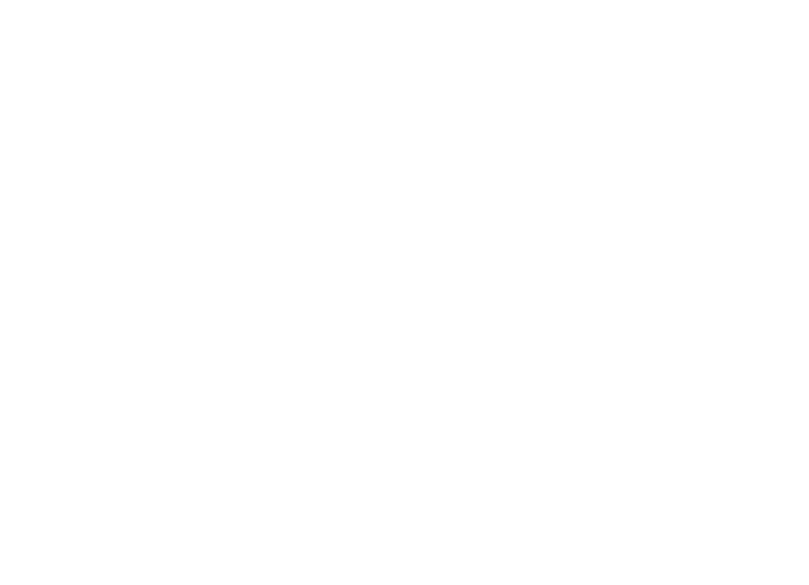
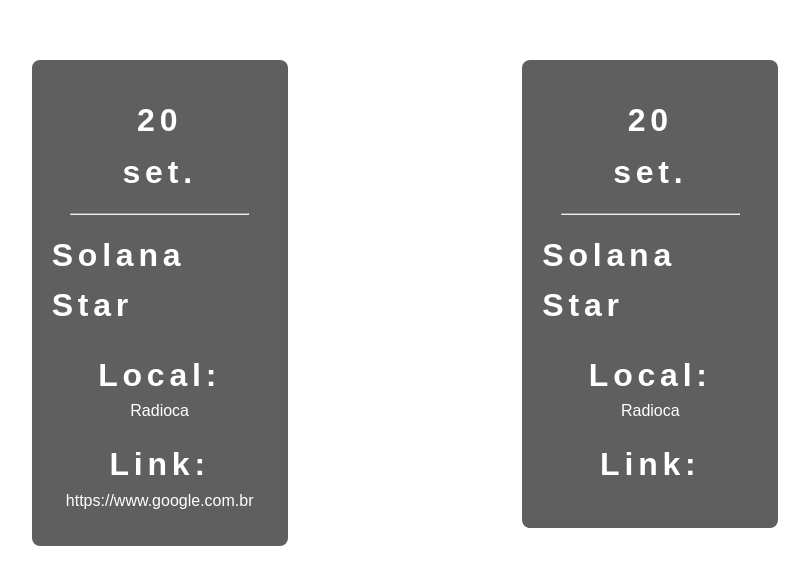
Before and after one commit to Zipudhe/angela_velloso_site, a Next.js app: page / in a window 1280 px wide. Shown: the part 1217-1802 px from the top of the page, without its empty margins (235-1044 px from the left). Before the commit the page ends 1241 px from the top, so only its background shows below. Built offline with nearby package versions, Linux system fonts and the light colour scheme.

Commit message:
feature: base component for shows

```diff
--- a/src/app/page.tsx
+++ b/src/app/page.tsx
@@ -6,6 +6,7 @@
 import { AboutSection } from '../components/AboutSection/AboutSection'
 import { MediaSection } from '../components/MediaSection/MediaSection'
 import { ReleaseSection } from "@/components/ReleaseSection/ReleaseSection";
+import { Shows } from "@/components/Shows/Shows";
 
 export default function Home() {
   return (
@@ -14,6 +15,7 @@
         <AboutSection />
         <MediaSection />
         <ReleaseSection />
+        <Shows shows={[]} />
       </main>
       <footer id="footer" className={styles.footer}>
         <TypographParagraph as="h1" > Footer </TypographParagraph>
--- /dev/null
+++ b/src/components/ShowCard/ShowCard.tsx
@@ -0,0 +1,35 @@
+"use client"
+import React, { FC } from 'react'
+import { Show } from '../Shows/Shows'
+import { Card, CardSection } from './style'
+import { TypographParagraph } from '../Typograph'
+
+
+
+export const ShowCard: FC<Show> = ({ date, title, location, link }) => {
+
+  const getMonth = new Intl.DateTimeFormat("pt-BR", { month: "short" }).format
+  const getDay = new Intl.DateTimeFormat("pt-BR", { day: "2-digit" }).format
+
+
+  return (
+    <Card>
+      <CardSection>
+        <TypographParagraph as="h2"> {getDay(date)} </TypographParagraph>
+        <TypographParagraph as="h3"> {getMonth(date)} </TypographParagraph>
+      </CardSection>
+      <hr />
+      <CardSection>
+        <TypographParagraph as="h2"> {title} </TypographParagraph>
+      </CardSection>
+      <CardSection>
+        <TypographParagraph as="h3"> Local: </TypographParagraph>
+        <TypographParagraph> {location} </TypographParagraph>
+      </CardSection>
+      <CardSection>
+        <TypographParagraph as="h3"> Link: </TypographParagraph>
+        <TypographParagraph> {link} </TypographParagraph>
+      </CardSection>
+    </Card>
+  )
+}
--- /dev/null
+++ b/src/components/ShowCard/style.ts
@@ -0,0 +1,35 @@
+import { styled } from 'styled-components'
+
+export const Card = styled.div`
+  width: 20vw;
+  max-width: 400px;
+
+  height: fit-content;
+  min-height: 400px;
+  max-height: 520px;
+
+  display: flex;
+  flex-direction: column;
+  align-items: center;
+  justify-content: space-evenly;
+  border-radius: 8px;
+
+  padding: 32px 16px;
+  background-color: #5F5F5F;
+  gap: 12px;
+
+
+  hr {
+    width: 80%;
+    color: #0593DD;
+  }
+`
+
+export const CardSection = styled.div`
+  display: flex;
+  flex-direction: column;
+  align-items: center;
+  gap: 2px;
+
+  padding: 4px;
+`
--- /dev/null
+++ b/src/components/Shows/Shows.tsx
@@ -0,0 +1,39 @@
+"use client" // Futuramente sera alterado para ser um server side component para já trazer com os dados do spotify ou fonte dos shows
+import React, { FC } from 'react'
+import { TypographParagraph } from '../Typograph'
+import { ShowsWrapper, Wrapper } from './stype'
+import { ShowCard } from '../ShowCard/ShowCard'
+
+export type Show = {
+  date: Date,
+  title: string,
+  location?: string,
+  link?: string
+}
+
+interface IShows {
+  shows: Show[]
+}
+
+export const Shows: FC<IShows> = ({ shows }) => {
+
+  const currentDate = new Date()
+  const mockedShowWithouLink = {
+    date: currentDate,
+    title: "Solana Star",
+    location: "Radioca",
+  }
+
+  const mockedShowWithLink = {
+    ...mockedShowWithouLink,
+    link: "https://www.google.com.br"
+  }
+
+  return <Wrapper>
+    <TypographParagraph as="h1" > Próximos shows </TypographParagraph>
+    <ShowsWrapper>
+      <ShowCard {...mockedShowWithLink} />
+      <ShowCard {...mockedShowWithouLink} />
+    </ShowsWrapper>
+  </Wrapper>
+}
--- /dev/null
+++ b/src/components/Shows/stype.ts
@@ -0,0 +1,24 @@
+import { styled } from 'styled-components'
+
+export const Wrapper = styled.div`
+  width: 100%;
+  height: fit-content;
+
+  max-width: 2000px;
+
+  display: flex;
+  flex-direction: column;
+  align-items: center;
+
+  >h1 {
+    margin: 32px 0;
+  }
+`
+
+export const ShowsWrapper = styled.div`
+  width: 100%;
+  height: fit-content;
+
+  display: flex;
+  justify-content: space-evenly;
+`
--- a/src/components/Typograph/index.tsx
+++ b/src/components/Typograph/index.tsx
@@ -6,7 +6,7 @@
 type TextElements = 'p' | 'span' | 'h1' | 'h2' | 'h3' | 'h4'
 
 const BaseStyledTypograph = styled.p`
-  color: red;
+  color: #FFF;
 `
 
 type TypographProps = {
```
